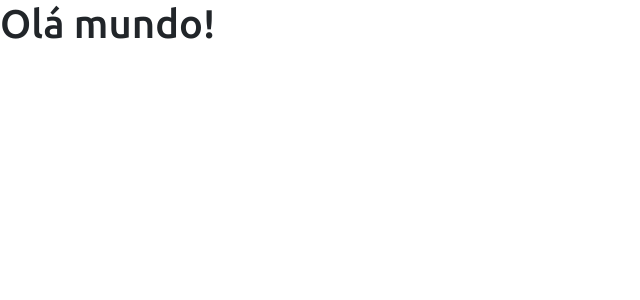
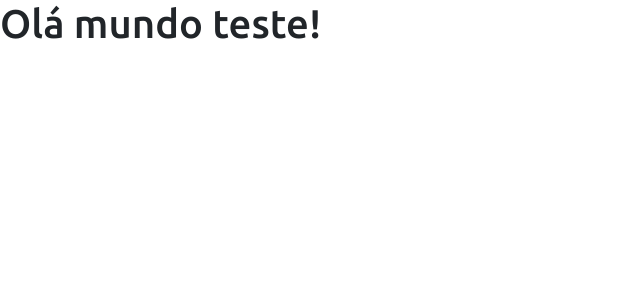
Before and after one commit to danilovictor/frontend, a React (Create React App) app: page / in a window 1280 px wide. Shown: the top 300 px of the page, without its empty margins (0-640 px from the left). Built offline with nearby package versions, Linux system fonts and the light colour scheme.

Commit message:
bootstrap

```diff
--- a/src/App.tsx
+++ b/src/App.tsx
@@ -4,7 +4,7 @@ import React from 'react';
 function App() {
   return (
     <div>
-      <h1>Olá mundo!</h1>
+      <h1>Olá mundo teste!</h1>
 
     </div>
   );
```
